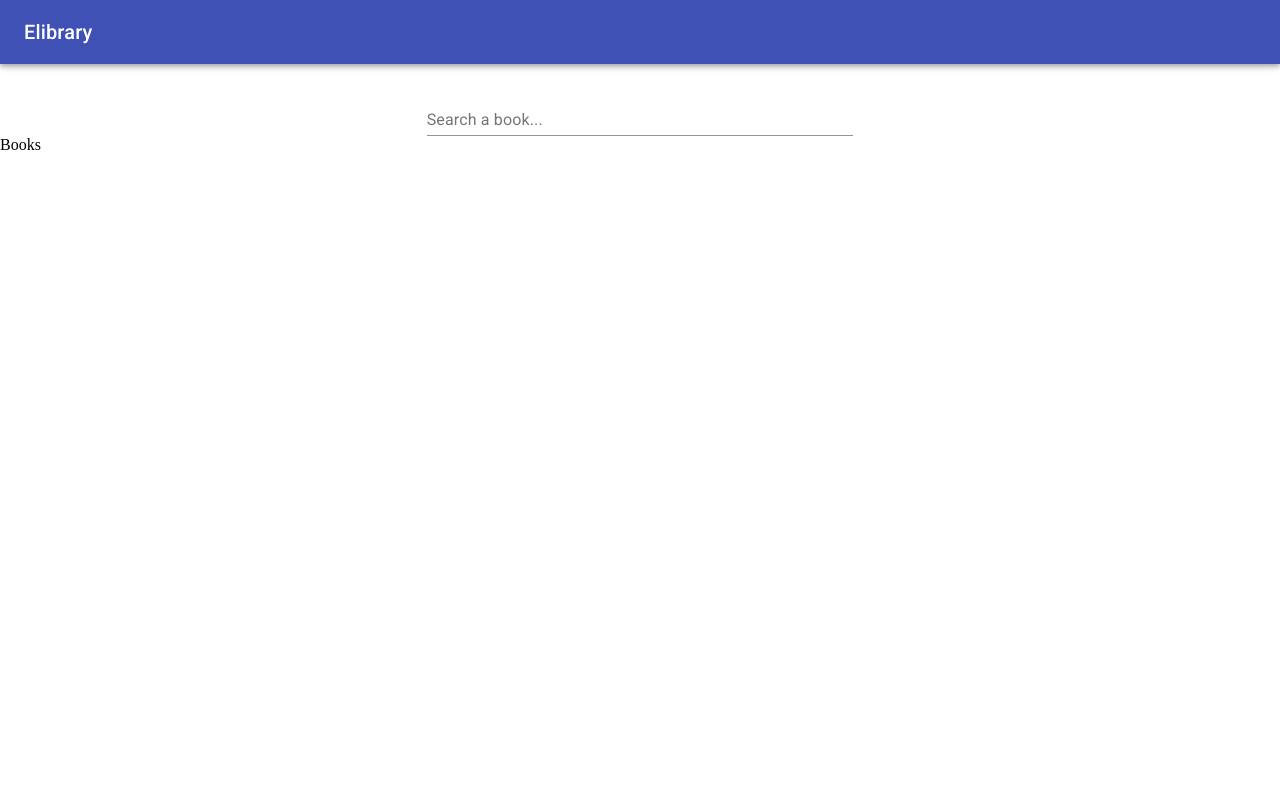
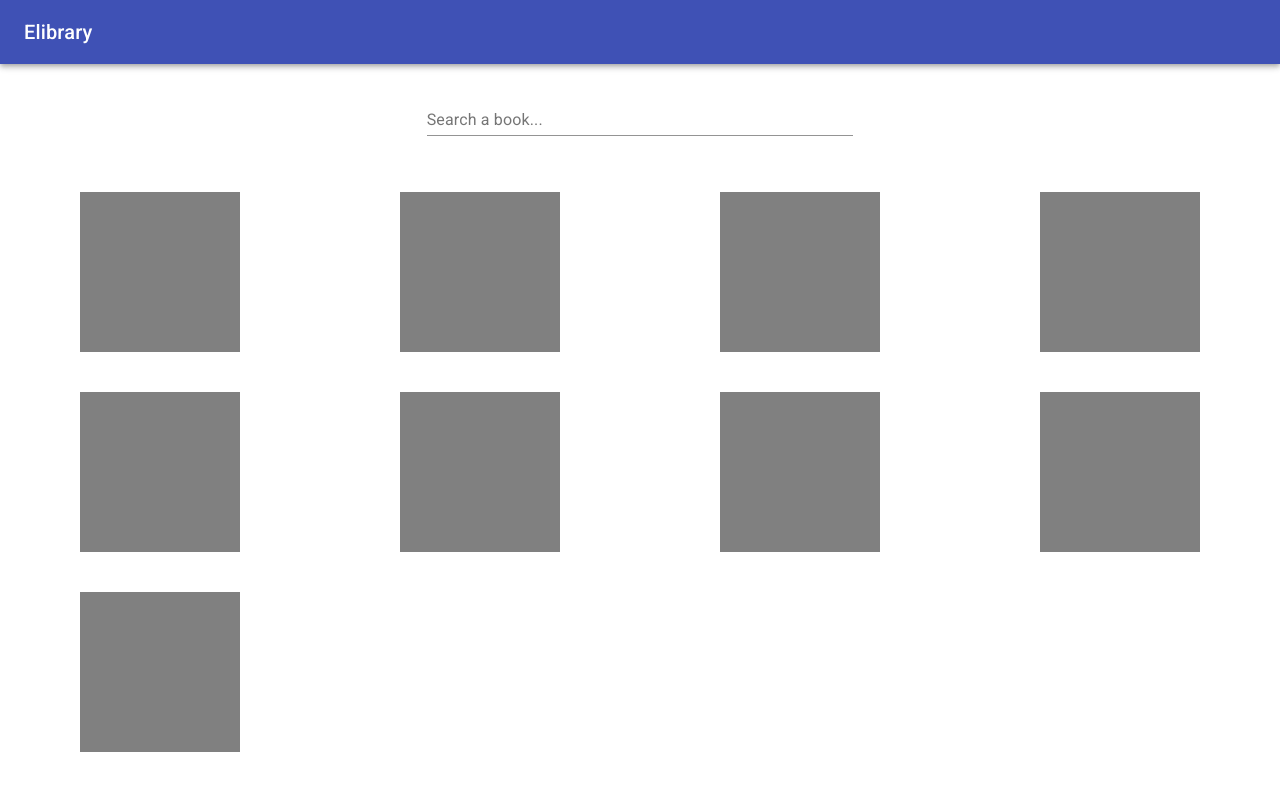
Before and after one commit to plechipt/elibrary-app, a React (Create React App) app in the folder frontend/: page / in a window 1280 px wide. Shown: the top 790 px of the page. Built offline with nearby package versions, Linux system fonts and the light colour scheme.

Commit message:
edited Books component

```diff
--- /dev/null
+++ b/frontend/src/components/Books/Books.css
@@ -0,0 +1,14 @@
+.books-container {
+  display: flex;
+  justify-content: center;
+  margin: auto;
+  margin-top: 1rem;
+}
+
+.book {
+  margin: auto;
+  background: gray;
+  max-width: 50%;
+  min-height: 10rem;
+  margin-top: 2.5rem;
+}
--- a/frontend/src/components/Books/Books.js
+++ b/frontend/src/components/Books/Books.js
@@ -1,7 +1,43 @@
 import React from "react";
+import "./Books.css";
+
+import Grid from "@material-ui/core/Grid";
+import Paper from "@material-ui/core/Grid";
 
 const Books = () => {
-  return <div>Books</div>;
+  return (
+    <div className="books-container">
+      <Grid container>
+        <Grid item xs={12} sm={6} md={4} lg={3}>
+          <Paper className="book" />
+        </Grid>
+        <Grid item xs={12} sm={6} md={4} lg={3}>
+          <Paper className="book" />
+        </Grid>
+        <Grid item xs={12} sm={6} md={4} lg={3}>
+          <Paper className="book" />
+        </Grid>
+        <Grid item xs={12} sm={6} md={4} lg={3}>
+          <Paper className="book" />
+        </Grid>
+        <Grid item xs={12} sm={6} md={4} lg={3}>
+          <Paper className="book" />
+        </Grid>
+        <Grid item xs={12} sm={6} md={4} lg={3}>
+          <Paper className="book" />
+        </Grid>
+        <Grid item xs={12} sm={6} md={4} lg={3}>
+          <Paper className="book" />
+        </Grid>
+        <Grid item xs={12} sm={6} md={4} lg={3}>
+          <Paper className="book" />
+        </Grid>
+        <Grid item xs={12} sm={6} md={4} lg={3}>
+          <Paper className="book" />
+        </Grid>
+      </Grid>
+    </div>
+  );
 };
 
 export default Books;
```
